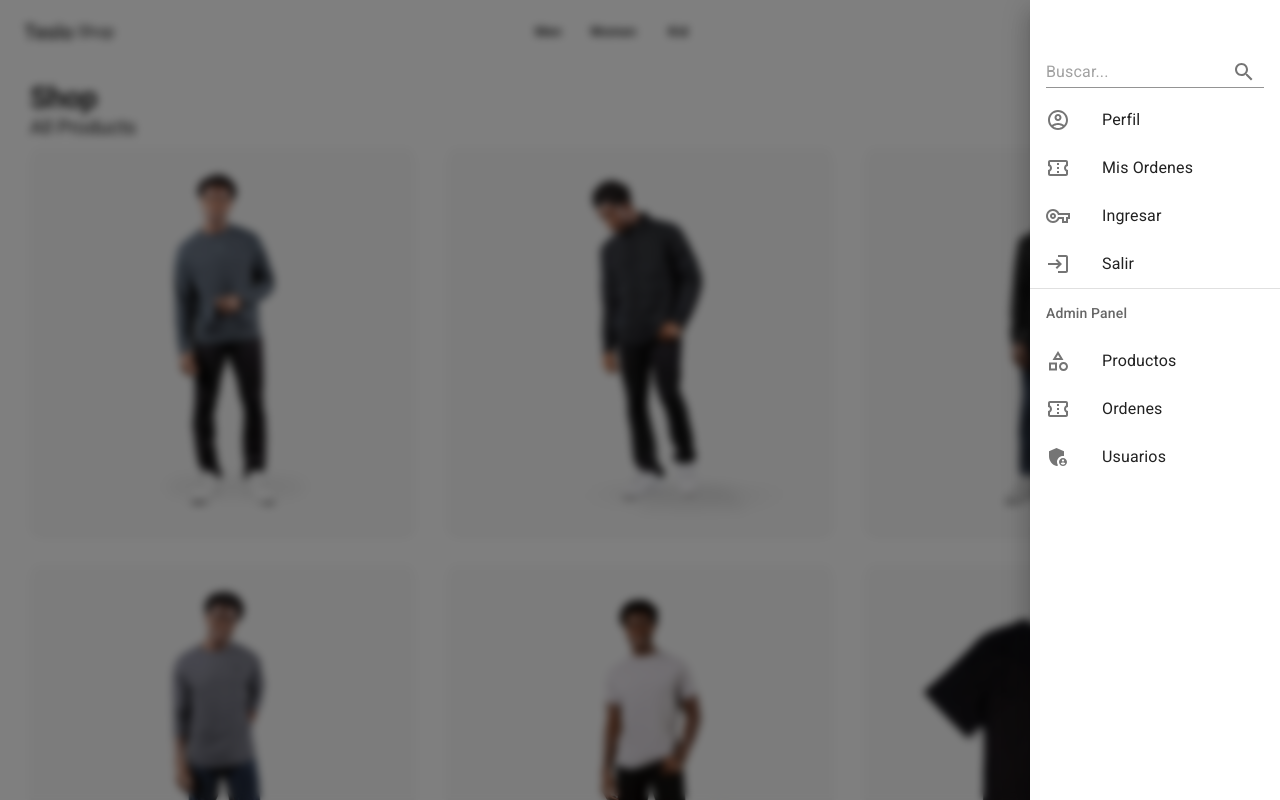
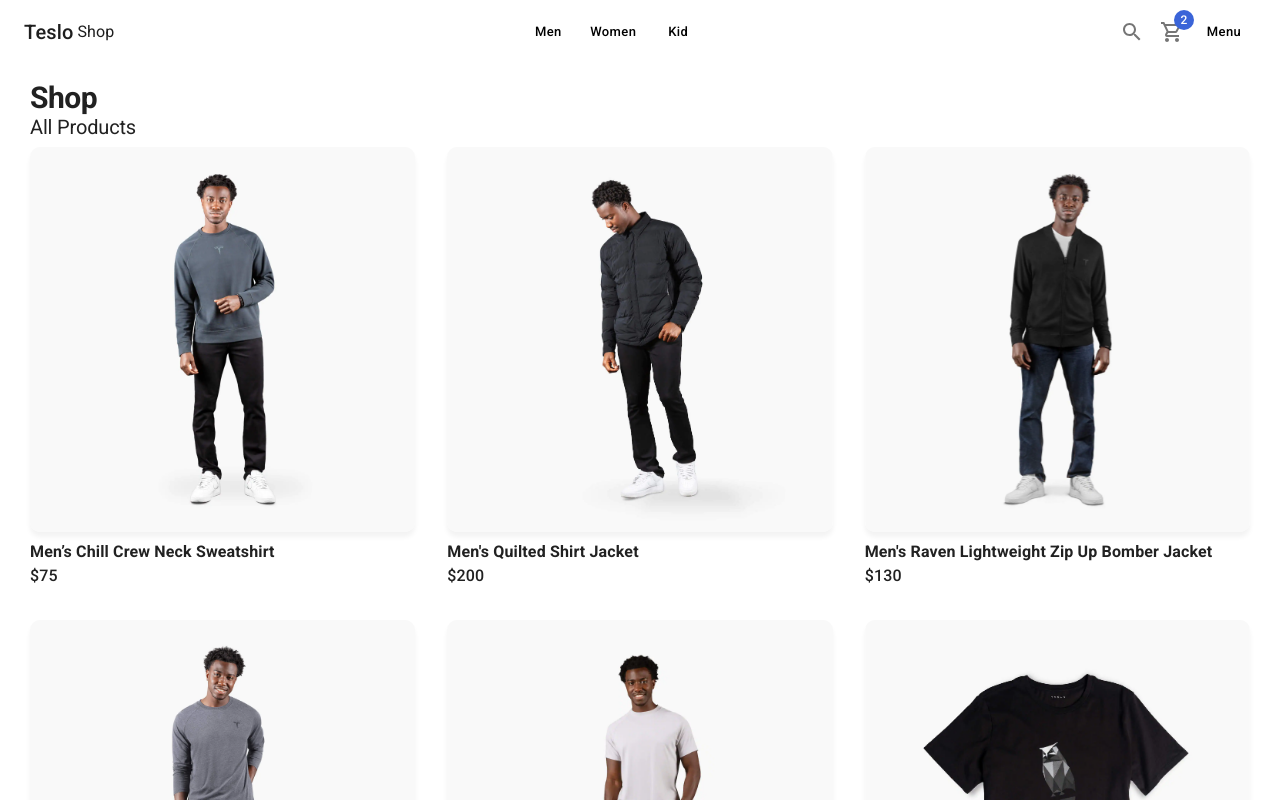
Before and after one commit to JLin-99/teslo-shop, a Next.js app: page / in a window 1280 px wide. Shown: the top 800 px of the page. Built offline with nearby package versions, Linux system fonts and the light colour scheme.

Commit message:
Polish ProductCard

```diff
--- a/components/products/ProductCard.tsx
+++ b/components/products/ProductCard.tsx
@@ -1,24 +1,52 @@
-import { Card, CardActionArea, CardMedia, Grid } from "@mui/material";
+import { FC, useMemo, useState } from "react";
+
+import {
+  Box,
+  Card,
+  CardActionArea,
+  CardMedia,
+  Grid,
+  Typography,
+} from "@mui/material";
 
 import { IProduct } from "@/interfaces";
-import { FC } from "react";
 
 interface Props {
   product: IProduct;
 }
 
 export const ProductCard: FC<Props> = ({ product }) => {
+  const [isHovered, setIsHovered] = useState(false);
+
+  const productImage = useMemo(() => {
+    return isHovered
+      ? `products/${product.images[1]}`
+      : `products/${product.images[0]}`;
+  }, [isHovered, product.images]);
+
   return (
-    <Grid item xs={6} sm={4} key={product.slug}>
+    <Grid
+      item
+      xs={6}
+      sm={4}
+      onMouseEnter={() => setIsHovered(true)}
+      onMouseLeave={() => setIsHovered(false)}
+    >
       <Card>
         <CardActionArea>
           <CardMedia
             component="img"
-            image={`products/${product.images[0]}`}
+            image={productImage}
             alt={product.title}
+            className="fadeIn"
           />
         </CardActionArea>
       </Card>
+
+      <Box sx={{ mt: 1 }} className="fadeIn">
+        <Typography fontWeight={700}>{product.title}</Typography>
+        <Typography fontWeight={500}>${product.price}</Typography>
+      </Box>
     </Grid>
   );
 };
--- a/components/ui/SideMenu.tsx
+++ b/components/ui/SideMenu.tsx
@@ -28,7 +28,7 @@
 export const SideMenu = () => {
   return (
     <Drawer
-      open={true}
+      open={false}
       anchor="right"
       sx={{ backdropFilter: "blur(4px)", transition: "all 0.5s ease-out" }}
     >
@@ -37,7 +37,7 @@
           <ListItem>
             <Input
               type="text"
-              placeholder="Buscar..."
+              placeholder="Search..."
               endAdornment={
                 <InputAdornment position="end">
                   <IconButton aria-label="toggle password visibility">
```
